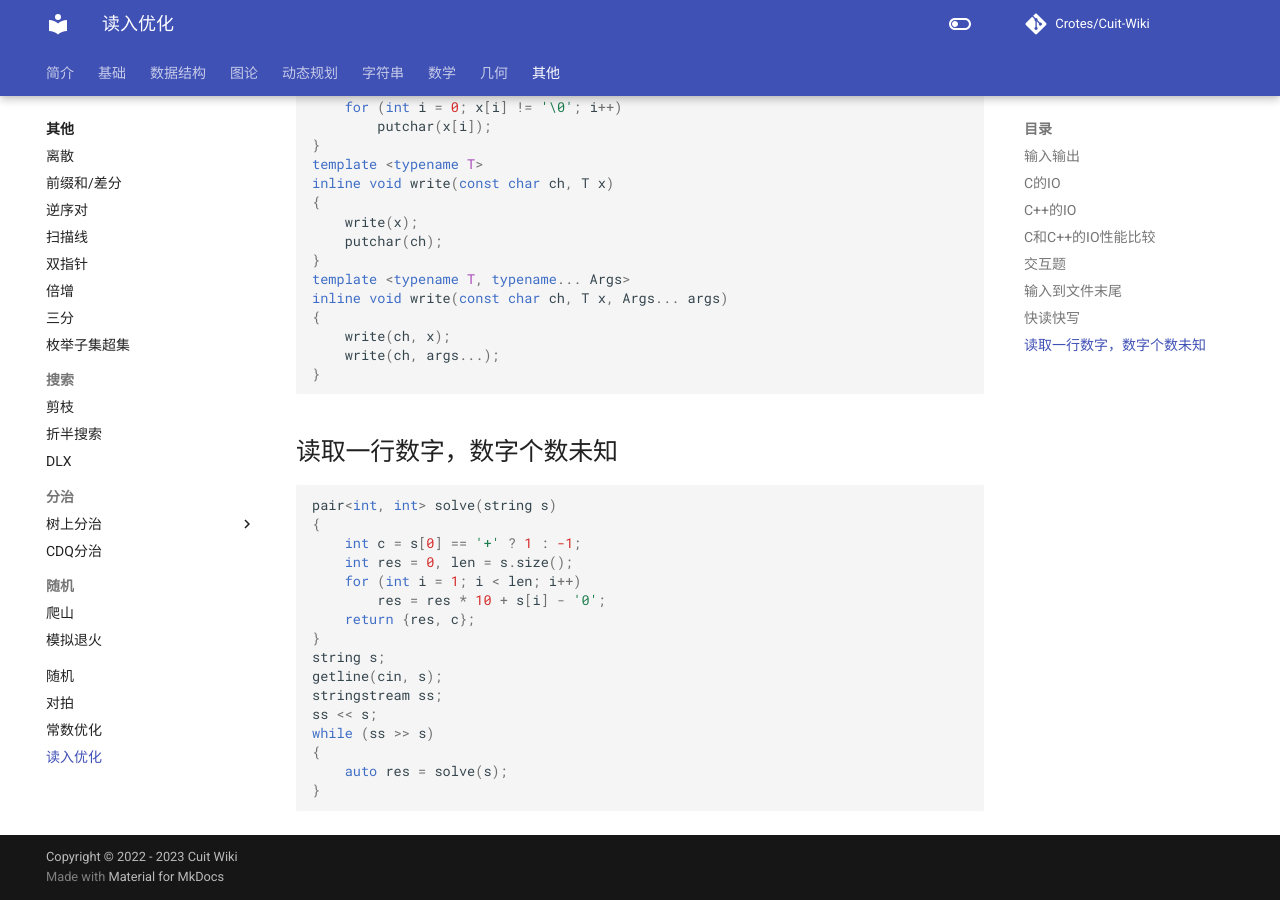
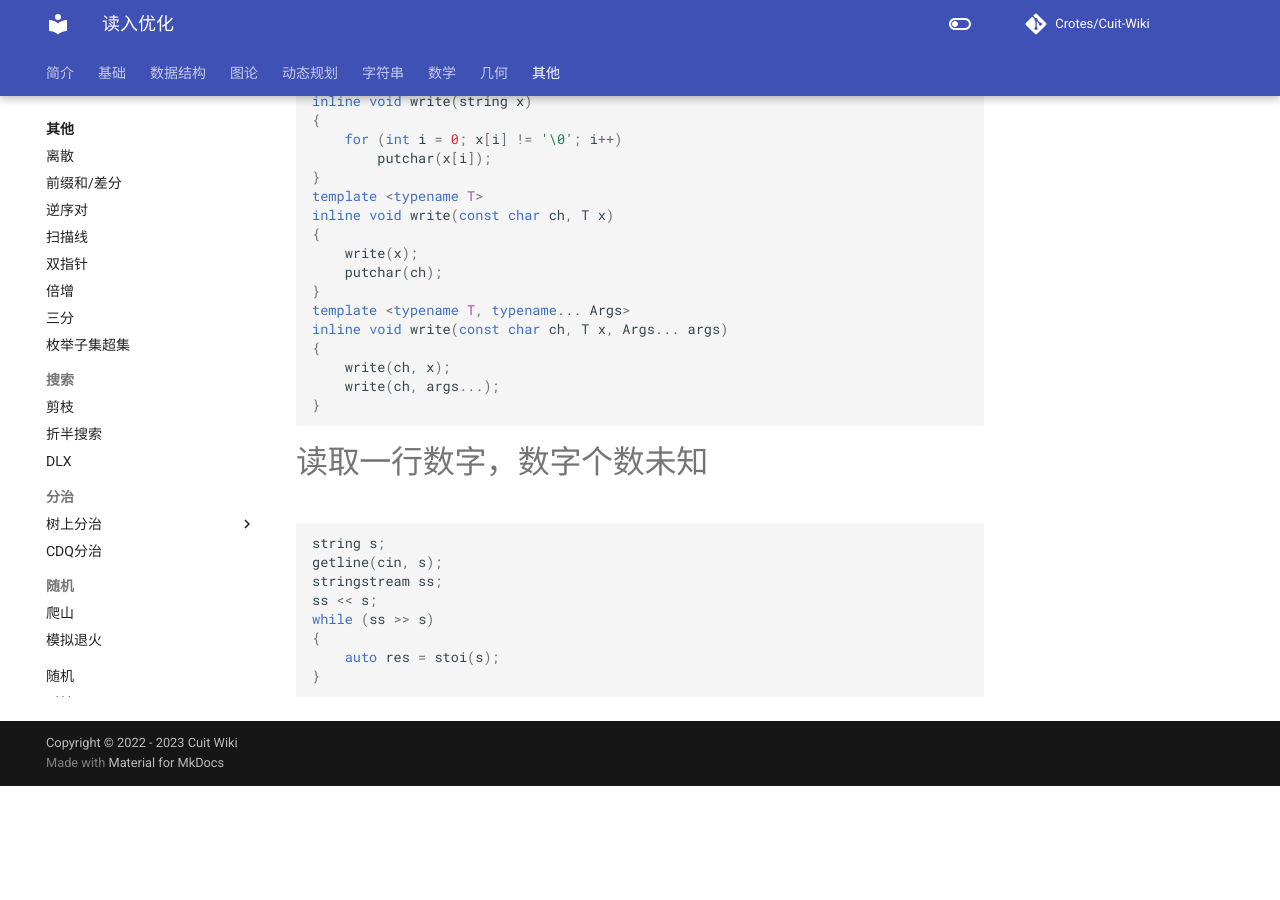
Before and after one commit to Crotes/Cuit-Wiki, an MkDocs documentation site: the page built from docs/Others/读入优化.md, in a window 1280 px wide and 900 px high, scrolled down 5301 px. Built offline with MkDocs 1.6.1 and Material for MkDocs 9.7.7, drawn with Linux system fonts in a browser that asks for light colours; comment, search, counter and statistics services are not loaded; after the commit the page ends 6087 px from its top, so only the background shows below that; some of the changed text lies outside the part shown.

Commit message:
Update 读入优化.md

````diff
--- a/docs/Others/读入优化.md
+++ b/docs/Others/读入优化.md
@@ -1,7 +1,7 @@
-## 输入输出
+# 输入输出
 >输入输出(input/output)，以下简写为IO
 
-## C的IO
+# C的IO
 >这里只讲scanf和printf
 >getchar,putchar,puts等，可以自己查Cpp Reference
 
@@ -50,7 +50,7 @@
 \%.2f，控制输出浮点数小数位数为2位，如果实际位数多于2位，则5舍6入
 
 ---
-## C++的IO
+# C++的IO
 cin，输入，其格式如下
 ```cpp
 cin>>a;
@@ -102,7 +104,7 @@
 cout<<a<<endl;
 fflush(stdout);
 ```
-## 输入到文件末尾
+# 输入到文件末尾
 C
 ```c
 while(scanf("%d",&a)!=EOF)
@@ -113,7 +115,7 @@
 while(cin>>n)
 {}
 ```
-## 快读快写
+# 快读快写
 ```cpp
 template <typename T>
 inline void read(T &x)
@@ -238,22 +240,14 @@
     write(ch, args...);
 }
 ```
-## 读取一行数字，数字个数未知
+# 读取一行数字，数字个数未知
 ```cpp
-pair<int, int> solve(string s)
-{
-    int c = s[0] == '+' ? 1 : -1;
-    int res = 0, len = s.size();
-    for (int i = 1; i < len; i++)
-        res = res * 10 + s[i] - '0';
-    return {res, c};
-}
 string s;
 getline(cin, s);
 stringstream ss;
 ss << s;
 while (ss >> s)
 {
-    auto res = solve(s);
+    auto res = stoi(s);
 }
 ```
````
Also changed, not shown: other parts of docs/Others/读入优化.md (+3 -1 lines).
